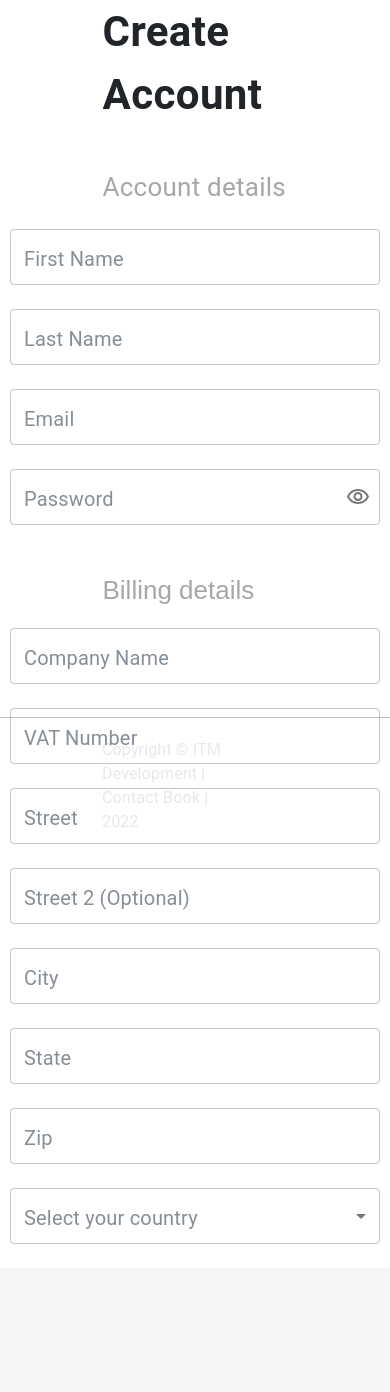
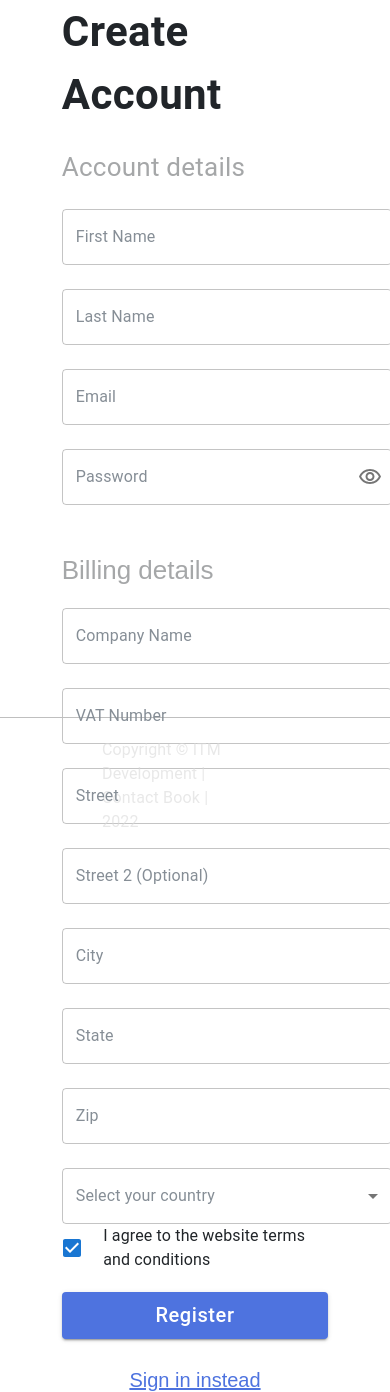
Before and after one commit to AnasAzizi/contact-app, a Next.js app: page /Auth/register in a window 390 px wide. Before the commit the page ends 1268 px from the top, so only its background shows below. Built offline with nearby package versions, Linux system fonts and the light colour scheme.

Commit message:
added responsive design for register page and fixed some bugs

```diff
--- a/src/components/RegisterForm.js
+++ b/src/components/RegisterForm.js
@@ -1,17 +1,16 @@
 import React, { useState } from "react";
 import {
   Box,
-  Button,
   Typography,
   IconButton,
   FormControl,
   InputLabel,
   OutlinedInput,
   Checkbox,
-  FormControlLabel,
+  Button,
   Select,
   MenuItem,
-  Container
+  FormControlLabel,
 } from "@mui/material";
 import VisibilityOutlinedIcon from "@mui/icons-material/VisibilityOutlined";
 import VisibilityOffOutlinedIcon from "@mui/icons-material/VisibilityOffOutlined";
@@ -24,34 +23,42 @@ const RegisterForm = () => {
 
   return (
     <>
-
-    <Grid container alignItems="center" direction="column" justifyContent="center">
-        <Grid
-          size={6}
+      <Box
+        sx={{
+          display: "flex",
+          justifyContent: "center",
+          alignItems: "center",
+          height: "100%",
+        }}
       >
+        <Grid container size={8.2}>
+          <Grid item="true" size={{xs:12,md:12}}>
             <Typography
-            color="#212529" fontSize="42px" fontWeight="bold" mb="42px"
+              color="#212529"
+              fontSize="42px"
+              fontWeight="bold"
+              mb="22px"
             >
               Create Account
             </Typography>
           </Grid>
 
-        <Grid
-          size={6}
-
-        >
+          <Grid item="true" size={{xs:12,md:12}}>
             <Typography
               sx={{ opacity: "40%" }}
               color="#212529"
               fontSize="26px"
-            mb="22px">
+              mb="22px"
+            >
               Account details
             </Typography>
           </Grid>
+
           <Grid
             item="true"
             container
-          minWidth="370px"
+            size={12}
+            minWidth={{ xs: "330px" }}
             direction={{ xs: "column", md: "row" }}
             columnSpacing="62px"
             rowSpacing="24px"
@@ -59,25 +66,33 @@ const RegisterForm = () => {
           >
             <Grid item="true" size={{ xs: 12, md: 6 }}>
               <FormControl variant="outlined" fullWidth>
-              <InputLabel sx={{ color: "#868E96", fontSize: "20px" }}>First Name</InputLabel>
+                <InputLabel sx={{ color: "#868E96" }}>
+                  First Name
+                </InputLabel>
                 <OutlinedInput label="First Name" type="text"></OutlinedInput>
               </FormControl>
             </Grid>
             <Grid item="true" size={{ xs: 12, md: 6 }}>
               <FormControl variant="outlined" fullWidth>
-              <InputLabel sx={{ color: "#868E96", fontSize: "20px" }}>Last Name</InputLabel>
+                <InputLabel sx={{ color: "#868E96" }}>
+                  Last Name
+                </InputLabel>
                 <OutlinedInput label="Last Name" type="text"></OutlinedInput>
               </FormControl>
             </Grid>
             <Grid item="true" size={{ xs: 12, md: 6 }}>
               <FormControl variant="outlined" fullWidth>
-              <InputLabel sx={{ color: "#868E96", fontSize: "20px" }}>Email</InputLabel>
+                <InputLabel sx={{ color: "#868E96" }}>
+                  Email
+                </InputLabel>
                 <OutlinedInput label="Email" type="email"></OutlinedInput>
               </FormControl>
             </Grid>
             <Grid item="true" size={{ xs: 12, md: 6 }}>
               <FormControl variant="outlined" fullWidth>
-              <InputLabel sx={{ color: "#868E96", fontSize: "20px" }}>Password</InputLabel>
+                <InputLabel sx={{ color: "#868E96" }}>
+                  Password
+                </InputLabel>
                 <OutlinedInput
                   label="Password"
                   type={showPassword ? "text" : "password"}
@@ -96,7 +111,7 @@ const RegisterForm = () => {
           </Grid>
 
           <Grid
-          size={6}
+            size={12}
             sx={{ opacity: "40%" }}
             color="#212529"
             fontSize="26px"
@@ -108,38 +123,44 @@ const RegisterForm = () => {
 
           <Grid
             item="true"
+            size={12}
             container
-          minWidth="370px"
+            minWidth={{ xs: "330px" }}
             direction={{ xs: "column", md: "row" }}
             columnSpacing="62px"
             rowSpacing="24px"
             wrap="wrap"
-          mb="24px"
           >
             <Grid size={{ xs: 12, md: 6 }}>
               <FormControl variant="outlined" fullWidth>
-              <InputLabel sx={{ color: "#868E96", fontSize: "20px" }}>Company Name</InputLabel>
+                <InputLabel sx={{ color: "#868E96" }}>
+                  Company Name
+                </InputLabel>
                 <OutlinedInput label="Company Name" type="text"></OutlinedInput>
               </FormControl>
             </Grid>
 
             <Grid size={{ xs: 12, md: 6 }}>
               <FormControl variant="outlined" fullWidth>
-              <InputLabel sx={{ color: "#868E96", fontSize: "20px" }}>VAT Number</InputLabel>
+                <InputLabel sx={{ color: "#868E96" }}>
+                  VAT Number
+                </InputLabel>
                 <OutlinedInput label="VAT Number" type="number"></OutlinedInput>
               </FormControl>
             </Grid>
 
             <Grid size={{ xs: 12, md: 6 }}>
               <FormControl variant="outlined" fullWidth>
-              <InputLabel sx={{ color: "#868E96", fontSize: "20px" }}>Street</InputLabel>
+                <InputLabel sx={{ color: "#868E96" }}>
+                  Street
+                </InputLabel>
                 <OutlinedInput label="Street" type="text"></OutlinedInput>
               </FormControl>
             </Grid>
 
             <Grid size={{ xs: 12, md: 6 }}>
               <FormControl variant="outlined" fullWidth>
-              <InputLabel sx={{ color: "#868E96", fontSize: "20px" }}>
+                <InputLabel sx={{ color: "#868E96" }}>
                   Street 2 (Optional)
                 </InputLabel>
                 <OutlinedInput
@@ -151,31 +172,37 @@ const RegisterForm = () => {
 
             <Grid size={{ xs: 12, md: 6 }}>
               <FormControl variant="outlined" fullWidth>
-              <InputLabel sx={{ color: "#868E96", fontSize: "20px" }}>City</InputLabel>
+                <InputLabel sx={{ color: "#868E96" }}>
+                  City
+                </InputLabel>
                 <OutlinedInput label="City" type="text"></OutlinedInput>
               </FormControl>
             </Grid>
 
             <Grid size={{ xs: 12, md: 6 }}>
               <FormControl variant="outlined" fullWidth>
-              <InputLabel sx={{ color: "#868E96", fontSize: "20px" }}>State</InputLabel>
+                <InputLabel sx={{ color: "#868E96" }}>
+                  State
+                </InputLabel>
                 <OutlinedInput label="State" type="text"></OutlinedInput>
               </FormControl>
             </Grid>
 
             <Grid size={{ xs: 12, md: 6 }}>
               <FormControl variant="outlined" fullWidth>
-              <InputLabel sx={{ color: "#868E96", fontSize: "20px" }}>Zip</InputLabel>
+                <InputLabel sx={{ color: "#868E96" }}>
+                  Zip
+                </InputLabel>
                 <OutlinedInput label="Zip" type="number"></OutlinedInput>
               </FormControl>
             </Grid>
 
             <Grid size={{ xs: 12, md: 6 }}>
               <FormControl variant="outlined" fullWidth>
-              <InputLabel sx={{ color: "#868E96", fontSize: "20px" }}>Select your country</InputLabel>
-              <Select
-                label="Select your country"
-              >
+                <InputLabel sx={{ color: "#868E96" }}>
+                  Select your country
+                </InputLabel>
+                <Select label="Select your country">
                   <MenuItem value={"Turkey"}>Turkey</MenuItem>
                   <MenuItem value={"Syria"}>Syria</MenuItem>
                   <MenuItem value={"Moroco"}>Moroco</MenuItem>
@@ -183,7 +210,58 @@ const RegisterForm = () => {
               </FormControl>
             </Grid>
           </Grid>
+
+          <Grid
+            container
+            item="true"
+            size={12}
+            display="flex"
+            direction="column"
+            alignItems="center"
+          >
+            <Grid size={12} item="true">
+            <FormControlLabel
+  sx={{
+    color: "#212529",
+    mb: "20px",
+    display: "flex", // Ensure the checkbox and label align properly
+    alignItems: "center" // Center align the checkbox and text
+  }}
+  control={
+    <Checkbox
+      defaultChecked
+      sx={{ marginRight: {xs:"4%",md:0} }}
+    />
+  }
+  label="I agree to the website terms and conditions"
+/>
             </Grid>
+
+            <Grid item="true" size={12}>
+              <Button
+              fullWidth
+                sx={{
+                  bgcolor: "#4E73DF",
+                  textTransform: "none",
+                  fontSize:"20px",
+                  mb: "30px",
+                }}
+                variant="contained"
+              >
+                Register
+              </Button>
+            </Grid>
+            <Grid item="true">
+              <Link
+                href="/auth/sign-in"
+                style={{ textDecoration: "underline", color: "#4E73DF",fontSize:"20px" }}
+              >
+                Sign in instead
+              </Link>
+            </Grid>
+          </Grid>
+        </Grid>
+      </Box>
     </>
   );
 };
--- a/src/pages/Auth/register.js
+++ b/src/pages/Auth/register.js
@@ -12,9 +12,9 @@ const register = () => {
       <Head>
         <title>Register</title>
       </Head>
-      <Grid container sx={{ bgcolor: "#ffffff" }} columnSpacing={{md:20,xs:0}}>
+      <Grid size={12} container sx={{ bgcolor: "#ffffff" }} >
         {/* background image */}
-        <Grid item="true" size={{xs:0,md:5.1}} >
+        <Grid item="true" size={{xs:0,md:4.55}} >
           <Box
             component="div"
             sx={{
@@ -33,8 +33,7 @@ const register = () => {
           </Box>
         </Grid>
         {/* sign in form */}
-        <Grid item="true" display="flex" justifyContent="center"  size={{xs:12,md:4.2}}>
-
+        <Grid item="true" size={{xs:12,md:7.45}}>
             <RegisterForm />
         </Grid>
       </Grid>
```
Lines whose indentation alone changed are shown as unchanged.
